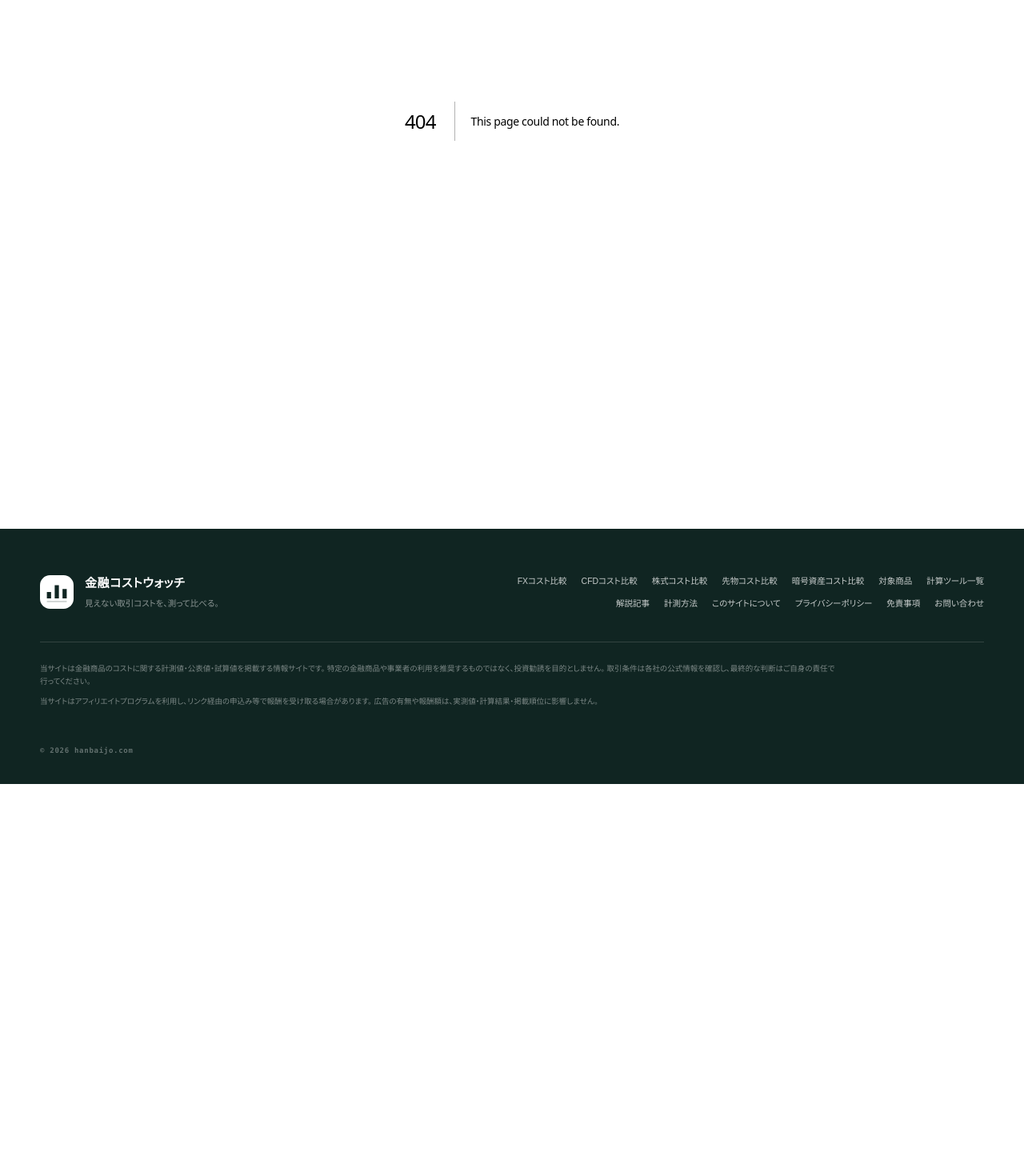
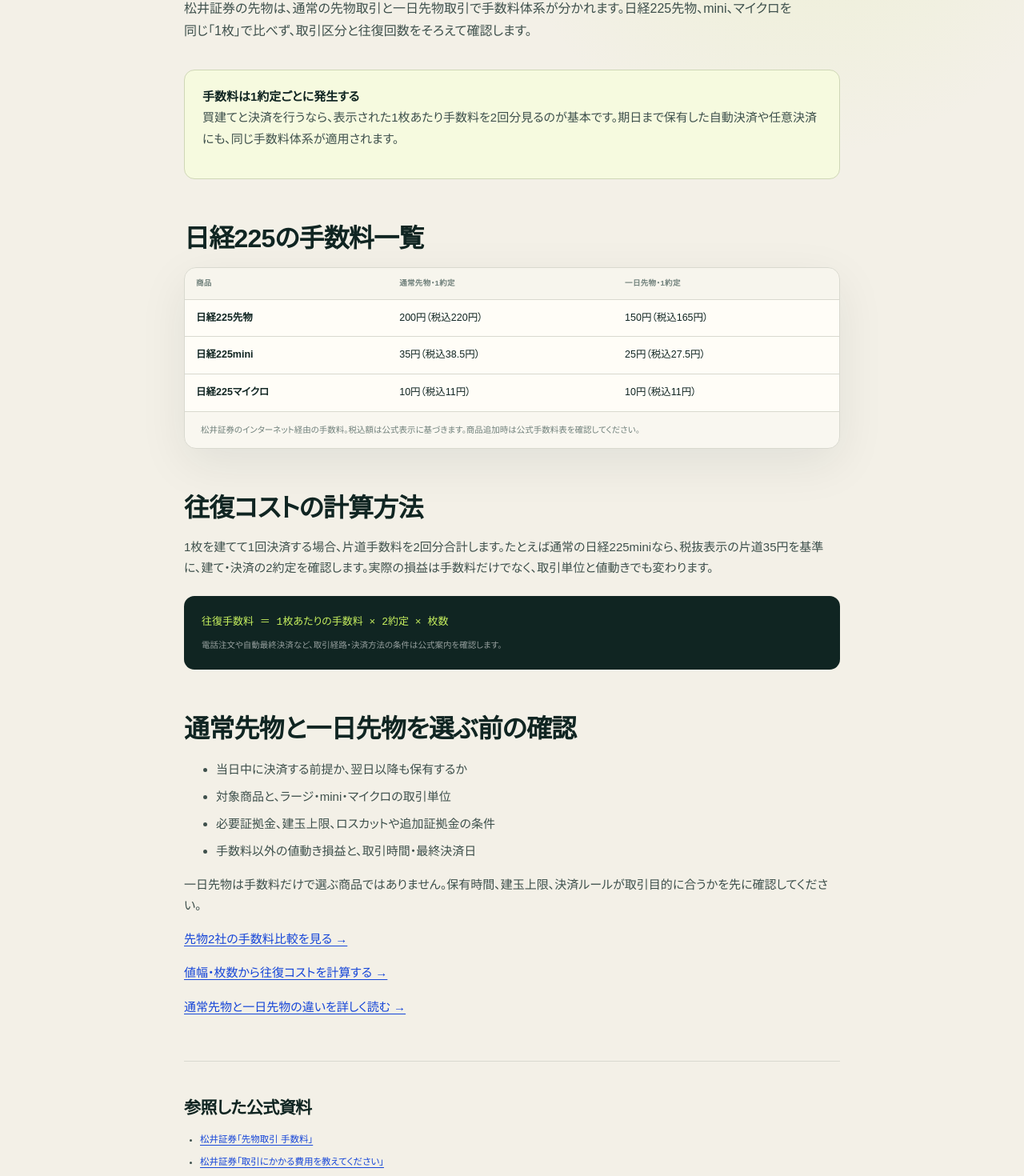
Before and after one commit to mrok18/hanbaijo, a Next.js app: page /articles/matsui-futures-fees in a window 1280 px wide. Before the commit this address had no page. Shown: the part 326-1796 px from the top of the page at 80% size. Before the commit the page ends 1306 px from the top, so only its background shows below. Built offline with nearby package versions, Linux system fonts and the light colour scheme.

Commit message:
Add Matsui futures fee guide

```diff
--- /dev/null
+++ b/app/articles/matsui-futures-fees/page.tsx
@@ -0,0 +1,49 @@
+import Link from 'next/link';
+import type { Metadata } from 'next';
+
+export const metadata: Metadata = {
+  title: '松井証券の先物手数料｜通常・一日先物の違いと往復コスト',
+  description: '松井証券の日経225先物・mini・マイクロの手数料を、通常先物と一日先物に分けて整理します。往復コストと確認項目も解説します。',
+};
+
+const FEES = [
+  ['日経225先物', '200円（税込220円）', '150円（税込165円）'],
+  ['日経225mini', '35円（税込38.5円）', '25円（税込27.5円）'],
+  ['日経225マイクロ', '10円（税込11円）', '10円（税込11円）'],
+] as const;
+
+export default function Page() {
+  return <article>
+    <p className="page-kicker">MATSUI / FUTURES COST</p>
+    <h1>松井証券の先物手数料<br />通常・一日先物の違い</h1>
+    <p className="lede">松井証券の先物は、通常の先物取引と一日先物取引で手数料体系が分かれます。日経225先物、mini、マイクロを同じ「1枚」で比べず、取引区分と往復回数をそろえて確認します。</p>
+
+    <div className="callout"><strong>手数料は1約定ごとに発生する</strong><p>買建てと決済を行うなら、表示された1枚あたり手数料を2回分見るのが基本です。期日まで保有した自動決済や任意決済にも、同じ手数料体系が適用されます。</p></div>
+
+    <h2>日経225の手数料一覧</h2>
+    <div className="data-panel"><div className="table-scroll"><table className="rates comparison-table"><thead><tr><th>商品</th><th>通常先物・1約定</th><th>一日先物・1約定</th></tr></thead><tbody>{FEES.map(([name, normal, day]) => <tr key={name}><td className="ex-name">{name}</td><td>{normal}</td><td>{day}</td></tr>)}</tbody></table></div><p className="panel-note">松井証券のインターネット経由の手数料。税込額は公式表示に基づきます。商品追加時は公式手数料表を確認してください。</p></div>
+
+    <h2>往復コストの計算方法</h2>
+    <p>1枚を建てて1回決済する場合、片道手数料を2回分合計します。たとえば通常の日経225miniなら、税抜表示の片道35円を基準に、建て・決済の2約定を確認します。実際の損益は手数料だけでなく、取引単位と値動きでも変わります。</p>
+    <div className="formula-box"><code>往復手数料 ＝ 1枚あたりの手数料 × 2約定 × 枚数</code><small>電話注文や自動最終決済など、取引経路・決済方法の条件は公式案内を確認します。</small></div>
+
+    <h2>通常先物と一日先物を選ぶ前の確認</h2>
+    <ul>
+      <li>当日中に決済する前提か、翌日以降も保有するか</li>
+      <li>対象商品と、ラージ・mini・マイクロの取引単位</li>
+      <li>必要証拠金、建玉上限、ロスカットや追加証拠金の条件</li>
+      <li>手数料以外の値動き損益と、取引時間・最終決済日</li>
+    </ul>
+    <p>一日先物は手数料だけで選ぶ商品ではありません。保有時間、建玉上限、決済ルールが取引目的に合うかを先に確認してください。</p>
+
+    <p><Link href="/futures/nikkei225-fee-comparison">先物2社の手数料比較を見る →</Link></p>
+    <p><Link href="/tools/matsui-futures-cost-calculator">値幅・枚数から往復コストを計算する →</Link></p>
+    <p><Link href="/articles/matsui-futures-normal-vs-day">通常先物と一日先物の違いを詳しく読む →</Link></p>
+
+    <section className="article-sources" aria-labelledby="sources"><h2 id="sources">参照した公式資料</h2><ul>
+      <li><a href="https://www.matsui.co.jp/fop/futures/fee/" target="_blank" rel="noopener noreferrer">松井証券「先物取引 手数料」</a></li>
+      <li><a href="https://www.matsui.co.jp/fop/study/qa/qa_07.html" target="_blank" rel="noopener noreferrer">松井証券「取引にかかる費用を教えてください」</a></li>
+      <li><a href="https://www.jpx.co.jp/derivatives/products/domestic/225micro-futures/index.html" target="_blank" rel="noopener noreferrer">日本取引所グループ「日経225マイクロ先物」</a></li>
+    </ul><p>手数料・取引条件は変更される場合があります。取引前に最新の公式手数料表と取引ルールを確認してください。確認日：2026年9月11日。</p></section>
+  </article>;
+}
--- a/app/articles/posts.ts
+++ b/app/articles/posts.ts
@@ -173,6 +173,7 @@ export const POSTS = [
   { slug: 'fx-one-pip-value', category: 'FX・基礎計算', title: 'FXの1pipsはいくら？1,000通貨・1万通貨の損益早見表', desc: 'クロス円とドルストレートの1pipsを、取引数量と円換算レートから具体的に計算する。' },
   { slug: 'fx-position-size-calculation', category: 'FX・リスク管理', title: 'FXの適正ロット・取引数量の決め方｜許容損失から逆算', desc: '口座資金、許容損失率、損切り幅、1pipsの損益から、取引数量を通貨単位で逆算する。' },
   { slug: 'matsui-futures-normal-vs-day', category: '先物・松井証券', title: '松井証券の先物手数料｜通常と一日先物を往復比較', desc: '日経225先物・mini・マイクロの片道と往復手数料、1ティックに対する比率を比較する。' },
+  { slug: 'matsui-futures-fees', category: '先物・松井証券', title: '松井証券の先物手数料｜通常・一日先物の違いと往復コスト', desc: '日経225先物・mini・マイクロの手数料を通常先物と一日先物に分け、往復コストの計算方法を整理する。' },
   { slug: 'matsui-us-stock-trading-hours', category: '米国株・松井証券', title: '松井証券の米国株取引時間｜プレマーケットと23時間化予定', desc: '夏時間・冬時間のプレマーケットと通常取引時間、2026年12月予定の23時間化を時系列で整理する。' },
   { slug: 'matsui-us-stock-fx-fee', category: '米国株・松井証券', title: '松井証券の米国株は為替手数料0円？円貨決済25銭との違い', desc: '米ドルの事前両替0円と、円貨決済時の1ドル25銭を分け、取引金額ごとの負担を計算する。' },
   { slug: 'dmm-cfd-gold-vs-silver', category: 'CFD・DMM CFD', title: 'DMM CFDの金と銀｜1Lot・必要証拠金・金利調整額を比較', desc: '金1トロイオンス、銀10トロイオンスの取引単位と値動き・保有コストを比較する。' },
```
